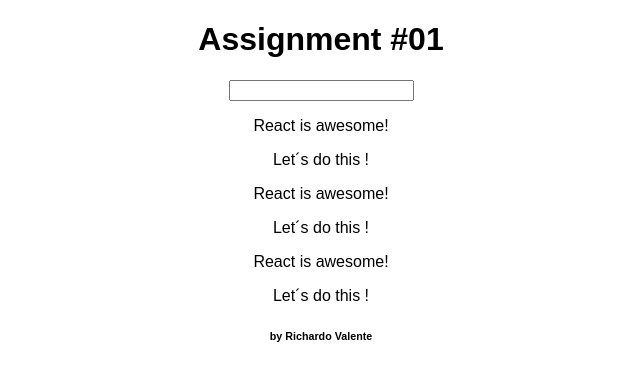
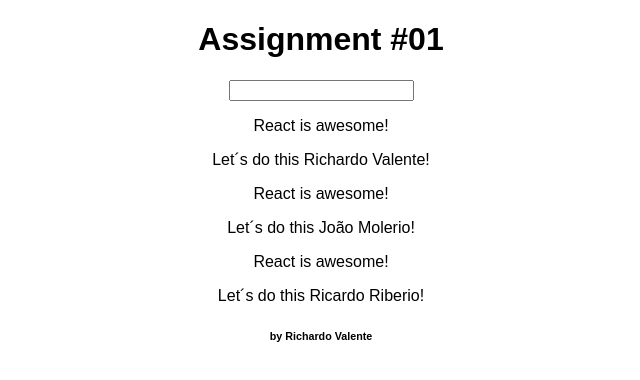
Before and after one commit to ricardo-valente/react_practicing, a React (Create React App) app: page / in a window 1280 px wide. Shown: the top 380 px of the page, without its empty margins (319-959 px from the left). Built offline with nearby package versions, Linux system fonts and the light colour scheme.

Commit message:
created a new userState object with users names and passed them as properties to each UserOutput component

```diff
--- a/src/App.js
+++ b/src/App.js
@@ -5,14 +5,22 @@ import UserOutput from './Assignment_1/UserOutput';
 
 class App extends Component {
 
+  userState = {
+    users: [
+      { name: 'Richardo Valente' },
+      { name: 'João Molerio' },
+      { name: 'Ricardo Riberio' }
+    ]
+  }
+
   render() {
     return (
       <div className="App">
         <h1>Assignment #01</h1>
         <UserInput />
-        <UserOutput />
-        <UserOutput />
-        <UserOutput />
+        <UserOutput name={this.userState.users[0].name} />
+        <UserOutput name={this.userState.users[1].name} />
+        <UserOutput name={this.userState.users[2].name} />
         <h6>by Richardo Valente</h6>
       </div>
     );
```
